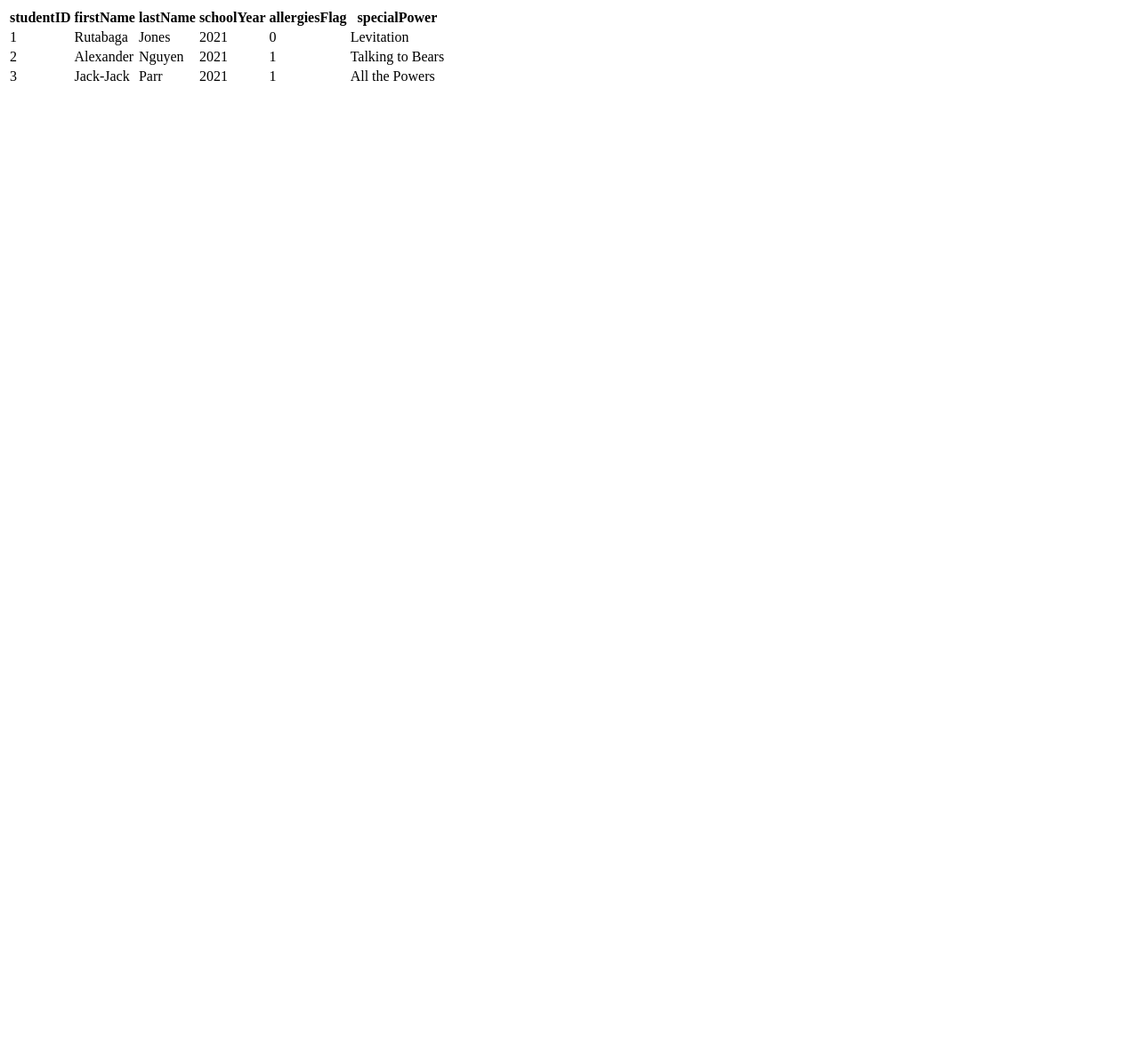
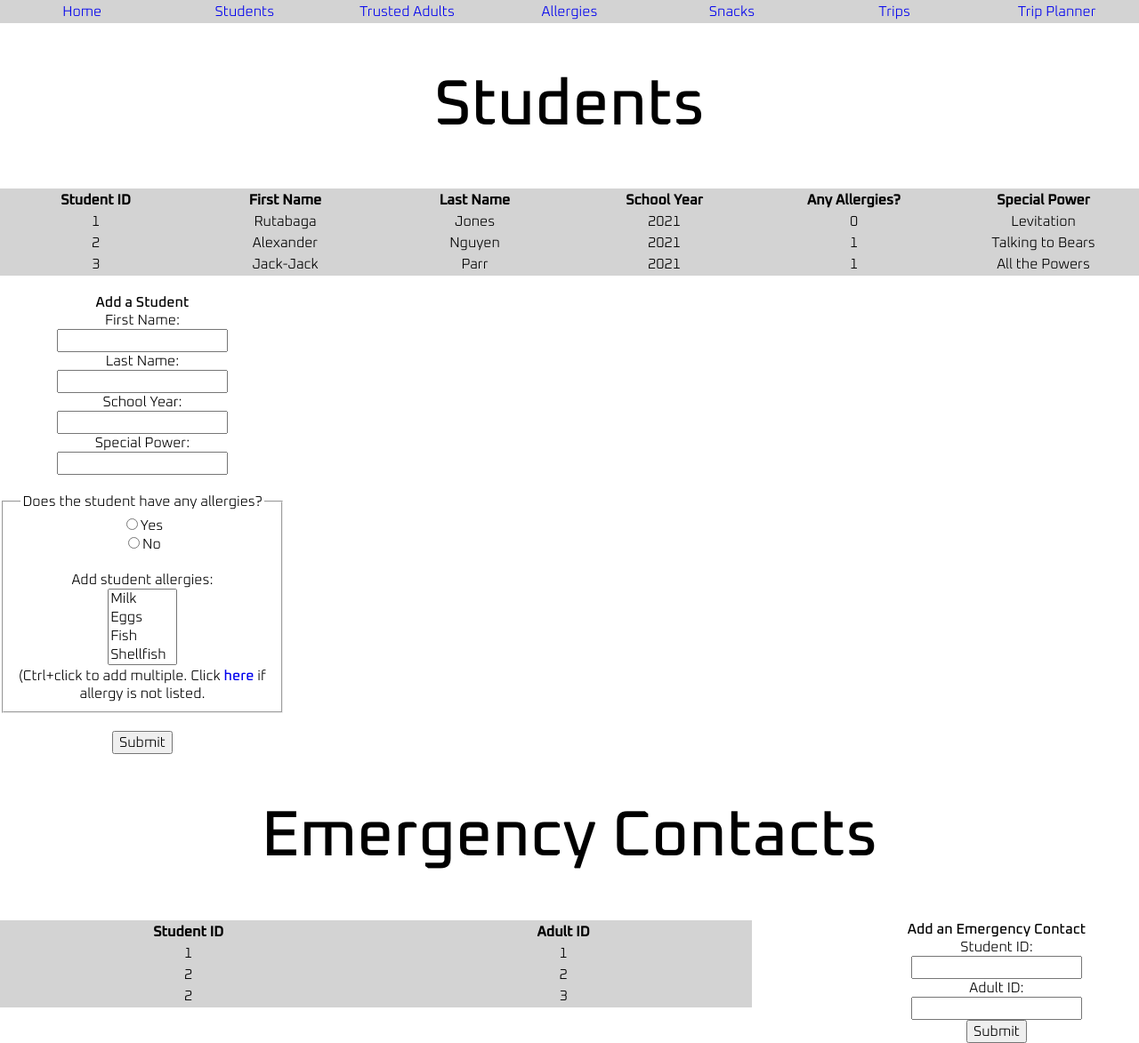
Before and after one commit to jessa9000/fieldtrip-planner, a Flask app: page /Students in a window 1280 px wide. Shown: the whole page at 89% size. Before the commit the page ends 91 px from the top, so only its background shows below. Run offline with Flask 2, Linux system fonts and the light colour scheme; data comes from the database, SQL or seed files in the repository; some libraries are stand-ins or nearby versions.

Commit message:
Update Students.j2

```diff
--- a/templates/Students.j2
+++ b/templates/Students.j2
@@ -1,23 +1,43 @@
+<!DOCTYPE html>
+<html>
+<head>
+	<title>Ms. Frizzle's Kindergarten Class Field Trip Planner</title>
+    <link rel="stylesheet" href="{{ url_for('static', filename='style.css') }}">
+	<script src="https://kit.fontawesome.com/9a64daf693.js" crossorigin="anonymous"></script>
+</head>
+<body>
+
+	<div class="table">
+		<table>
+			<td><a href="/">Home</a></td>
+			<td><a href="Students">Students</a></td>
+			<td><a href="TrustedAdults">Trusted Adults</a></td>
+			<td><a href="Allergies">Allergies</a></td>
+			<td><a href="Snacks">Snacks</a></td>
+			<td><a href="Trips">Trips</a></td>
+			<td><a href="TripPlanner">Trip Planner</a></td>
+		</table>
+	</div>
+
+	<h1>Students</h1>
+
+	<div>
 		<table>
         <thead>
 			<tr>
-        <!-- Iterate through each key in the first entry to get the
-        column name -->
-        {% for key in Students[0].keys() %}
+				<th>Student ID</th>
+				<th>First Name</th>
+				<th>Last Name</th>
+				<th>School Year</th>
+				<th>Any Allergies?</th>
+				<th>Special Power</th>
+			</tr>
 
-        <!-- Create a <th> tag with the key inside of it, this will be
-        our header row -->
-        <th>{{ key }}</th>
-
-        <!-- End of this for loop -->
-        {% endfor %}
-    </tr>
         <tbody>
-
-    <!-- Now, iterate through every person in Students -->
+             <!-- Iterate through every person in Students -->
             {% for person in Students %}
             <tr>
-        <!-- Then iterate through every key in the current person dictionary -->
+                <!-- Iterate through every key in the current person dictionary -->
                 {% for key in person.keys() %}
 
                 <!-- Create a <td> element with the value of that key in it -->
@@ -26,3 +46,72 @@
             </tr>
             {% endfor %}
 		</table>
+	</div>
+    <br>
+	<div class="narrow">
+		<form>
+			<legend class="bold">Add a Student</legend>
+			<label for="fname">First Name: </label><br><input type="text" id="fname" name="fname"><br>
+			<label for="lname">Last Name: </label><br><input type="text" id="lname" name="lname"><br>
+			<label for="year">School Year: </label><br><input type="text" id="year" name="year"><br>
+			<label for="power">Special Power: </label><br><input type="text" id="power" name="power"><br><br>
+			<fieldset>
+				<legend>Does the student have any allergies?</legend>
+				<label><input type="radio" name="allergyFlag" value="Yes">Yes</label><br>
+				<label><input type="radio" name="allergyFlag" value="No">No</label><br><br>
+				<label for="student-allergies">Add student allergies:</label><br>
+				<select name="student-allergies" multiple>
+					<option value="milk">Milk</option>
+					<option value="eggs">Eggs</option>
+					<option value="fish">Fish</option>
+					<option value="shellfish">Shellfish</option>
+					<option value="treeNuts">Tree Nuts</option>
+					<option value="peanuts">Peanuts</option>
+					<option value="wheat">Wheat</option>
+					<option value="soybeans">Soybeans</option>
+
+				</select><br>
+				<label>(Ctrl+click to add multiple. Click <a href="Allergies.html" class="bold">here</a> if allergy is not listed.</label>
+			</fieldset><br>
+			<input type="submit" value="Submit" id="addStudentSubmit">
+		  </form>
+	</div>
+
+	<h1>Emergency Contacts</h1>
+
+	<div class="two-third">
+		<table>
+        <thead>
+			<tr>
+				<th>Student ID</th>
+				<th>Adult ID</th>
+			</tr>
+
+        <tbody>
+			<tr>
+				<td>1</td>
+				<td>1</td>
+			</tr>
+			<tr>
+				<td>2</td>
+				<td>2</td>
+			</tr>
+			<tr>
+				<td>2</td>
+				<td>3</td>
+			</tr>
+		</table>
+	</div>
+
+	<div class="narrow-right">
+		<form>
+			<legend class="bold">Add an Emergency Contact</legend>
+			<label for="studentID">Student ID: </label><br><input type="text" name="studentID"><br>
+			<label for="adultID">Adult ID: </label><br><input type="text" name="adultID"><br>
+			<input type="submit" value="Submit" id="addEmerContactSubmit">
+
+		  </form>
+	</div>
+
+</body>
+</html>
```
Lines whose indentation alone changed are shown as unchanged.
